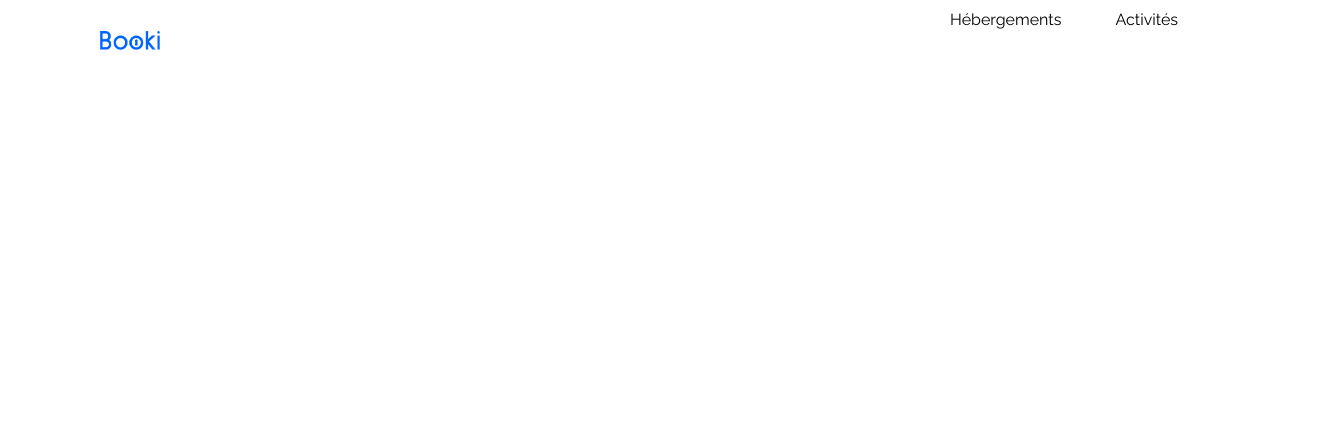
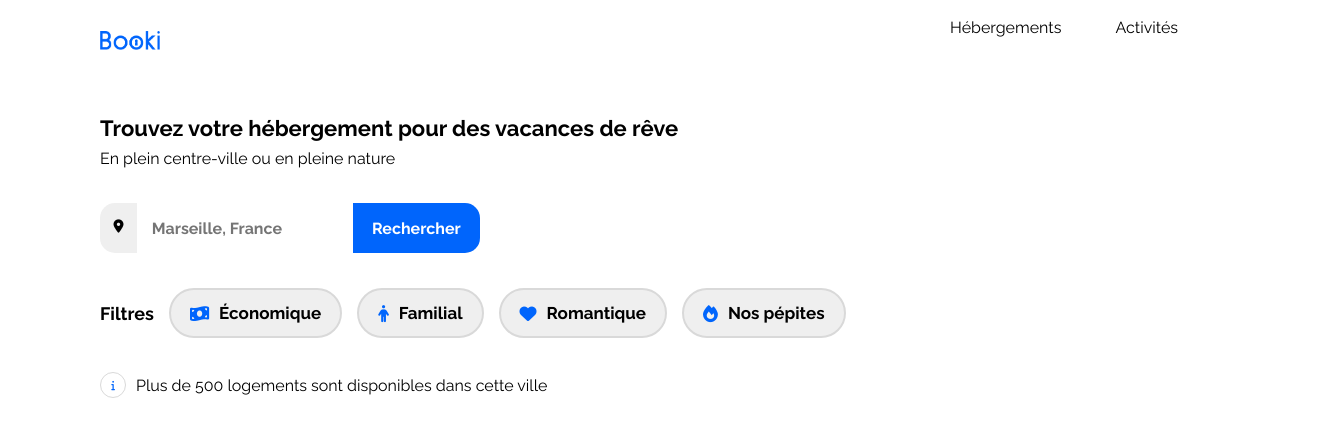
Before and after one commit to donovan-dev-web/Projet-Booki, a plain HTML site: page index.html in a window 1280 px wide. Shown: the whole page, 1330 px wide, since content can reach past the window. Drawn offline with Linux system fonts and the light colour scheme.

Commit message:
Ajout de la section des Filtres
Ajout de la première section incluant le formulaires pour la bar de recherche et les bouton de filtres

```diff
--- a/css/SecondaryStyles.css
+++ b/css/SecondaryStyles.css
@@ -4,6 +4,7 @@ header {
     height: 80px;
     display: flex;
     justify-content: space-between;
+    margin-bottom: 35px;
 }
 
 .Logo {
@@ -41,7 +42,7 @@ header {
 .Menu-btn {
     height: 35px;
     display: flex;
-    align-items: center;
+    align-items: end;
     border: 2px solid transparent;
 }
 
@@ -57,3 +58,179 @@ header {
 .Menu-btn:hover a {
     color: var(--main-color);
 }
+
+/****** section ***********/
+
+.Section {
+    width: 100%;
+    margin-bottom: 40px;
+    padding: 0px 50px;
+}
+
+/****** filter ***********/
+
+.Filter {
+    display: flex;
+    gap: 35px;
+    flex-direction: column;
+}
+/* Filter Title */
+.Filter-title {
+    height: 53px;
+    display: flex;
+    flex-direction: column;
+    gap: 8px;
+}
+.Filter-title h2 {
+    font-size: 22px;
+    font-weight: 700;
+    margin: 0;
+    line-height: 26px;
+}
+
+.Filter-title p {
+    font-size: 16px;
+    font-weight: 400;
+    margin: 0;
+    line-height: 19px;
+}
+
+/* Filter Searchbar */
+.Filter-search{
+    height: 50px;
+    width: 380px;
+    display: flex;
+    align-items: center;
+    justify-content: stretch;
+}
+
+.Filter-search form {
+    width: 100%;
+    height: 100%;
+    display: flex;
+    align-items: center;
+    justify-content: space-between;
+}
+
+#Searchbar-location
+{
+    height: 100%;
+    width: 10%;
+    border: none;
+    border-radius: 15px 0 0 15px;
+    cursor: pointer;
+}
+
+#Searchbar-location:hover
+{
+    background-color: var(--light-bg-color);
+}
+
+#Searchbar-location i
+{
+    color: black;
+    height: 18px;
+    width: 14px;
+}
+
+#Searchbar-textInput
+{
+    height: 100%;
+    width: 55%;
+    border: none;
+    padding-left: 15px;
+    font-size: 16px;
+    font-weight: 700;
+    color: var(--text-color);
+}
+
+#Searchbar-textInput:focus
+{
+    outline: none;
+}
+
+
+#Searchbar-submit
+{
+    height: 100%;
+    width: 35%;
+    border: none;
+    background-color: var(--main-color);
+    color: white;
+    font-size: 16px;
+    font-weight: 700;
+    cursor: pointer;
+    border-radius: 0 15px 15px 0;
+}
+
+/* Filter Filter bar Buttons */
+.Filter-filterbar {
+    height: 50px;
+    display: flex;
+    flex-direction: row;
+    gap: 15px;
+    width: fit-content;
+    align-items: center;
+}
+
+.Filter-group {
+    height: 100%;
+    display: flex;
+    align-items: center;
+    gap: 15px;
+}
+
+.Filter-group div {
+    display: flex;
+    gap: 15px;
+    height: 100%;
+}
+
+.Filter-filterbar p {
+    font-size: 18px;
+    font-weight: 700;
+}
+
+.Filterbar-btn {
+    height: 100%;
+    padding: 4px 19px;
+    display: flex;
+    align-items: center;
+    justify-content: space-between;
+    gap: 10px;
+    border-radius: 25px;
+    border: 2px solid var(--grey-border-color);
+    font-weight: 700;
+    font-size: 17px;
+    cursor: pointer;
+}
+
+.Filterbar-btn:hover {
+    background-color: var(--filter-bg-color);
+}
+
+/* Filter Info */
+.Filter-info {
+    display: flex;
+    flex-direction: row;
+    width: fit-content;
+    height: 24px;
+    align-items: center;
+    gap: 10px;
+}
+
+.Filter-info i {
+    height: 24px;
+    width: 24px;
+    border-radius: 50%;
+    border: 1px solid var(--grey-border-color);
+    display: flex;
+    align-items: center;
+    justify-content: center;
+    font-size: 10px;
+}
+
+.Filter-info p {
+    font-size: 16px;
+    font-weight: 400;
+}
--- a/css/style.css
+++ b/css/style.css
@@ -7,6 +7,7 @@
     --main-color: #0065FC;
     --main-bg-color: #F2F2F2;
     --filter-bg-color: #DEEBFF;
+    --grey-border-color: #D9D9D9;
 }
 
 .fa-solid {
--- a/index.html
+++ b/index.html
@@ -28,6 +28,41 @@
             </nav>
         </header>
         <main>
+            <section class="Section Filter">
+                <div class="Filter-title">
+                    <h2>Trouvez votre hébergement pour des vacances de rêve</h2>
+                    <p>En plein centre-ville ou en pleine nature</p>
+                </div>
+                <div class="Filter-search">
+                    <form action="#" method="get">
+                        <button id="Searchbar-location">
+                            <i class="fa-sharp fa-solid fa-location-dot"></i>
+                        </button>
+                        <input id="Searchbar-textInput" type="text" placeholder="Marseille, France" aria-label="Lieu de destination">
+                        <Button id="Searchbar-submit" type="submit">
+                            <span class="Search-btn">Rechercher</span>
+                        </Button>
+                    </form>
+                </div>
+                <div class="Filter-filterbar">
+                    <p>Filtres</p>
+                    <div class="Filter-group">
+                        <div>
+                            <button class="Filterbar-btn"><i class="fa-solid fa-money-bill-wave"></i>Économique</button>
+                            <button class="Filterbar-btn"><i class="fa-solid fa-person"></i>Familial</button>
+                        </div>
+                        <div>
+                            <button class="Filterbar-btn"><i class="fa-solid fa-heart"></i>Romantique</button>
+                            <button class="Filterbar-btn"><i class="fa-solid fa-fire"></i>Nos pépites</button>
+                        </div>
+                    </div>
+                </div>
+                <div class="Filter-info">
+                    <i class="fa-solid fa-info"></i>
+                    <p>Plus de 500 logements sont disponibles dans cette ville</p>
+                </div>
+            </section>
+
             <!--
             <div class="hebergements-and-populaires">
                 <section class="hebergements">
```
